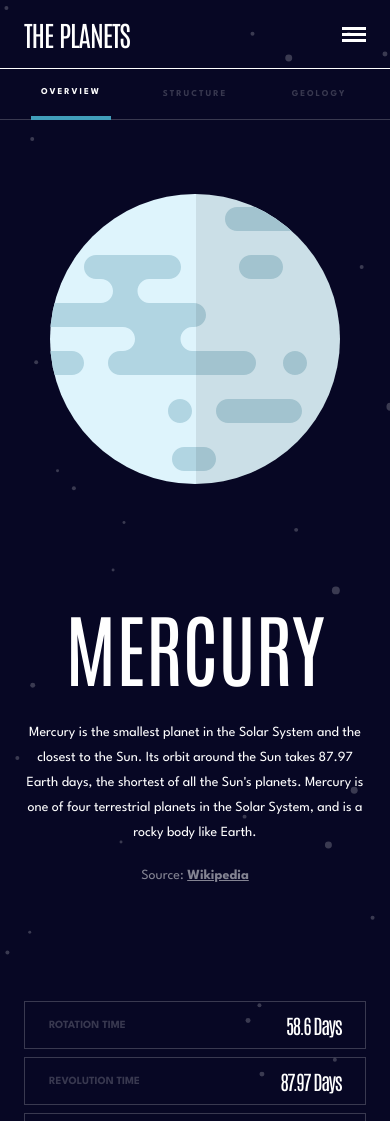
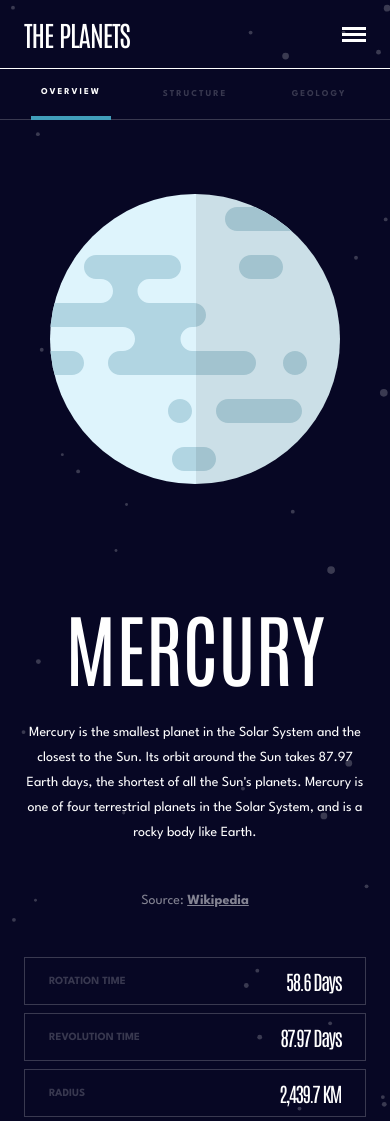
Before and after one commit to Seaboard191743/planets-fact, a React (Create React App) app: page /mercury in a window 390 px wide. Shown: the top 1121 px of the page. Built offline with nearby package versions, Linux system fonts and the light colour scheme.

Commit message:
fix: fix palent description section

```diff
--- a/src/components/planetcontainer/planetcontainer.css
+++ b/src/components/planetcontainer/planetcontainer.css
@@ -69,6 +69,7 @@
   font-family: var(--secondary-font-family);
   font-size: 14px;
   line-height: 25px;
+  min-height: 150px;
   color: #fff;
   margin-bottom: 24px;
 }
@@ -231,10 +232,11 @@
 @media screen and (max-width: 720px) {
   .planet-info {
     justify-content: center;
-    margin-bottom: 30px;
+    margin-bottom: 0;
   }
   .planet-info-block {
     width: 100%;
+    margin-bottom: 0;
   }
   .navigation {
     height: 68px;
```
